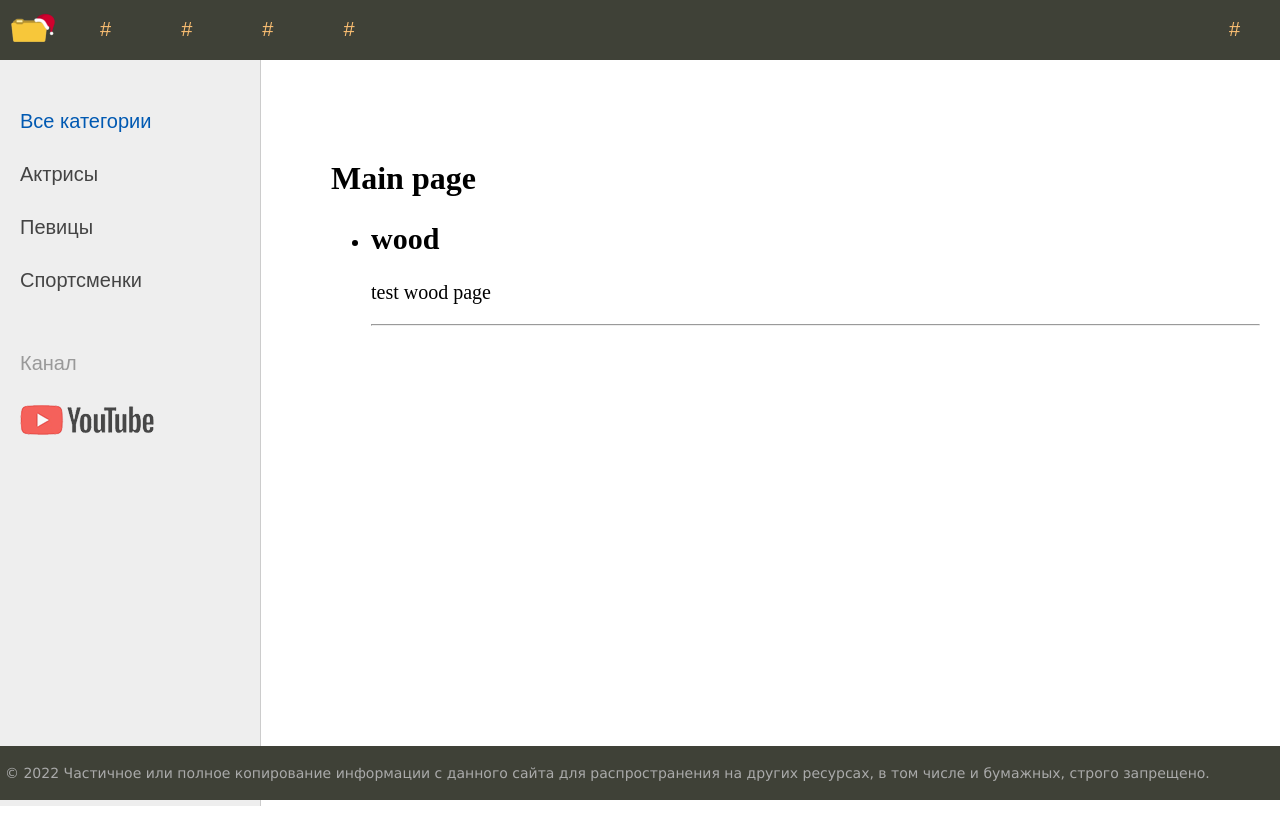
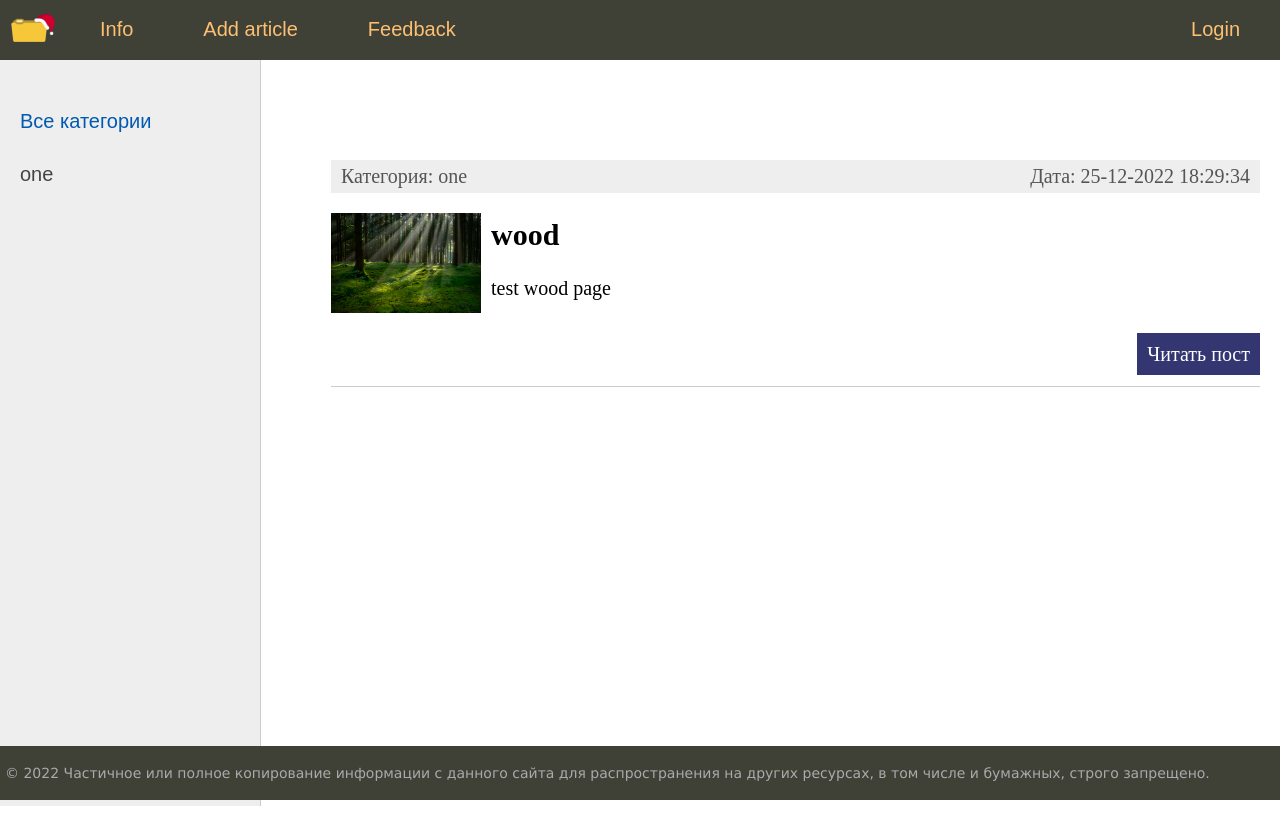
Before and after one commit to dapng/onedjangosite, a Django app: page / in a window 1280 px wide. Run offline with Django 4.2, Linux system fonts and the light colour scheme; data comes from the database, SQL or seed files in the repository; both versions use the stored data as it was after the commit.

Commit message:
feat: add admin and category model

```diff
--- a/one/human/apps.py
+++ b/one/human/apps.py
@@ -4,3 +4,4 @@ from django.apps import AppConfig
 class HumanConfig(AppConfig):
     default_auto_field = 'django.db.models.BigAutoField'
     name = 'human'
+    verbose_name = 'Люди мира'
--- a/one/human/models.py
+++ b/one/human/models.py
@@ -1,13 +1,38 @@
+from django.urls import reverse
 from django.db import models
 
 
 class Human(models.Model):
-    title = models.CharField(max_length=256)
-    content = models.TextField(blank=True)
-    photo = models.ImageField(upload_to="photos/%Y/%m/%d/")
-    time_create = models.DateTimeField(auto_now_add=True)
-    time_update = models.DateTimeField(auto_now=True)
-    is_published = models.BooleanField(default=True)
+    title = models.CharField(max_length=256, verbose_name='Заголовок')
+    content = models.TextField(blank=True, verbose_name='Текст статьи')
+    photo = models.ImageField(upload_to="photos/%Y/%m/%d/", verbose_name='Фото')
+    time_create = models.DateTimeField(auto_now_add=True, verbose_name='Время создания')
+    time_update = models.DateTimeField(auto_now=True, verbose_name='Время обновления')
+    is_published = models.BooleanField(default=True, verbose_name='Публикация')
+    cat = models.ForeignKey('Category', on_delete=models.PROTECT, null=True, verbose_name='Категории')
 
     def __str__(self) -> str:
         return self.title
+
+    def get_absolute_url(self):
+        return reverse('post', kwargs={'post_id': self.pk})
+
+    class Meta:
+        verbose_name = 'Человек'
+        verbose_name_plural = 'Люди'
+        ordering = ['time_create', 'title']
+
+
+class Category(models.Model):
+    name = models.CharField(max_length=100, db_index=True, verbose_name='Категория')
+
+    def __str__(self) -> str:
+        return self.name
+
+    def get_absolute_url(self):
+        return reverse('category', kwargs={'cat_id': self.pk})
+
+    class Meta:
+        verbose_name = 'Категория'
+        verbose_name_plural = 'Категории'
+        ordering = ['id']
--- a/one/human/templates/human/base.html
+++ b/one/human/templates/human/base.html
@@ -14,12 +14,12 @@
 {% block mainmenu %}
 		<div class="header">
 			<ul id="mainmenu" class="mainmenu">
-			<li class="logo"><a href="#"><div class="logo"></div></a></li>
+			<li class="logo"><a href="{% url 'home' %}"><div class="logo"></div></a></li>
 {% for m in menu %}
 	{% if not forloop.last %}
-			<li><a href="#">{{m.title}}</a></li>
+			<li><a href="{% url m.url_name %}">{{m.title}}</a></li>
 	{% else %}
-			<li class="last"><a href="#">{{m.title}}</a></li>
+			<li class="last"><a href="{% url m.url_name %}">{{m.title}}</a></li>
 	{% endif %}
 {% endfor %}
 			</ul>
@@ -33,14 +33,24 @@
 <!-- Sidebar слева -->
 	<td valign="top" class="left-chapters">
 	<ul id="leftchapters">
+{% if cat_selected == 0 %}
 		<li class="selected">Все категории</li>
-		<li><a href="#">Актрисы</a></li>
-		<li><a href="#">Певицы</a></li>
-		<li><a href="#">Спортсменки</a></li>
-		<li class="share">
+{% else %}
+		<li><a href="{% url 'home' %}">Все категории</a></li>
+{% endif %}
+
+{% for c in cats %}
+		{% if c.pk == cat_selected %}
+			<li class="selected">{{ c.name }}</li>
+		{% else %}
+			<li><a href="{{ c.get_absolute_url }}">{{ c.name }}</a></li>
+		{% endif %}
+{% endfor %}
+
+		<!-- <li class="share">
 		<p>Канал</p>
 		<a class="share-yt" href="#" target="_blank" rel="nofollow"></a>
-		</li>
+		</li> -->
 	</ul>
 </td>
 <!-- Конец Sidebar'а -->
--- a/one/human/templates/human/index.html
+++ b/one/human/templates/human/index.html
@@ -1,14 +1,22 @@
 {% extends 'human/base.html' %}
 
 {% block content %}
-<h1>{{title}}</h1>
-<ul>
-    {% for p in posts %}
-    <li>
-        <h2>{{ p.title }}</h2>
-        <p>{{ p.content }}</p>
-        <hr>
-    </li>
-    {% endfor %}
+<ul class="list-articles">
+	{% for p in posts %}
+			<li><div class="article-panel">
+				<p class="first">Категория: {{p.cat}}</p>
+				<p class="last">Дата: {{p.time_update|date:"d-m-Y H:i:s"}}</p>
+			</div>
+	{% if p.photo %}
+			<p><img class="img-article-left thumb" src="{{p.photo.url}}"></p>
+	{% endif %}
+				<h2>{{p.title}}</h2>
+	{% autoescape on %}
+	{{p.content|linebreaks|truncatewords:50}}
+	{% endautoescape %}
+			<div class="clear"></div>
+			<p class="link-read-post"><a href="{{ p.get_absolute_url }}">Читать пост</a></p>
+			</li>
+	{% endfor %}
 </ul>
 {% endblock %}
--- a/one/human/urls.py
+++ b/one/human/urls.py
@@ -1,10 +1,13 @@
-from django.urls import path, re_path
+from django.urls import path
 
-from .views import about, archive, catigories, index
+from .views import about, add_page, contact, index, login, show_post, show_category
 
 urlpatterns = [
     path('', index, name='home'),
     path('about/', about, name='about'),
-    path('cats/<slug:cat>/', catigories),
-    re_path(r'^archive/(?P<year>[0-9]{4})/', archive),
+    path('addpage/', add_page, name='add_page'),
+    path('contact/', contact, name='contact'),
+    path('login/', login, name='login'),
+    path('post/<int:post_id>/', show_post, name='post'),
+    path('category/<int:cat_id>/', show_category, name='category')
 ]
--- a/one/human/views.py
+++ b/one/human/views.py
@@ -1,17 +1,26 @@
-from django.http import HttpResponse, HttpResponseNotFound
-from django.shortcuts import render, redirect
-from .models import Human
+from django.http import HttpResponse, HttpResponseNotFound, Http404
+from django.shortcuts import render
+from .models import Human, Category
 
 
-menu = ['#', '#', '#', '#', '#']
+menu = [
+    {'title': 'Info', 'url_name': 'about'},
+    {'title': 'Add article', 'url_name': 'add_page'},
+    {'title': 'Feedback', 'url_name': 'contact'},
+    {'title': 'Login', 'url_name': 'login'},
+]
 
 
 def index(request):
     posts = Human.objects.all()
-    return render(
-        request,
-        'human/index.html',
-        {'posts': posts, 'menu': menu, 'title': 'Main page'})
+    cats = Category.objects.all()
+    context = {
+        'posts': posts,
+        'cats': cats,
+        'menu': menu,
+        'title': 'Main page',
+        'cat_selected': 0}
+    return render(request, 'human/index.html', context=context)
 
 
 def about(request):
@@ -21,16 +30,36 @@ def about(request):
         {'menu': menu, 'title': 'About page'})
 
 
-def catigories(request, cat):
-    if (request.GET):
-        print(request.GET)
-    return HttpResponse(f'<h1>Article is:</h1><p>{cat}</p>')
+def add_page(request):
+    return HttpResponse('Add page')
 
 
-def archive(request, year):
-    if int(year) > 2020:
-        return redirect('home', permanent=True)
-    return HttpResponse(f'<h1>Archive fron year:</h1><p>{year}</p>')
+def contact(reauest):
+    return HttpResponse('Contact page')
+
+
+def login(request):
+    return HttpResponse('Login page')
+
+
+def show_post(request, post_id):
+    return HttpResponse(f'Отображение статьи с id = {post_id}')
+
+
+def show_category(request, cat_id):
+    posts = Human.objects.filter(cat_id=cat_id)
+    cats = Category.objects.all()
+
+    if len(posts) == 0:
+        raise Http404
+
+    context = {
+        'posts': posts,
+        'cats': cats,
+        'menu': menu,
+        'title': 'Отображение по категориям',
+        'cat_selected': cat_id}
+    return render(request, 'human/index.html', context=context)
 
 
 def pageNotFound(request, exception):
--- a/one/one/settings.py
+++ b/one/one/settings.py
@@ -104,7 +104,7 @@ AUTH_PASSWORD_VALIDATORS = [
 # Internationalization
 # https://docs.djangoproject.com/en/4.1/topics/i18n/
 
-LANGUAGE_CODE = 'en-us'
+LANGUAGE_CODE = 'ru'
 
 TIME_ZONE = 'UTC'
 
```
Also changed, not shown: one/human/admin.py (+20 -1 lines), one/db.sqlite3, one/human/migrations/0002_category_human_cat.py (added), one/human/migrations/0003_alter_category_options_alter_human_options_and_more.py (added), one/media/photos/2022/12/25/лес.jpg (added).
